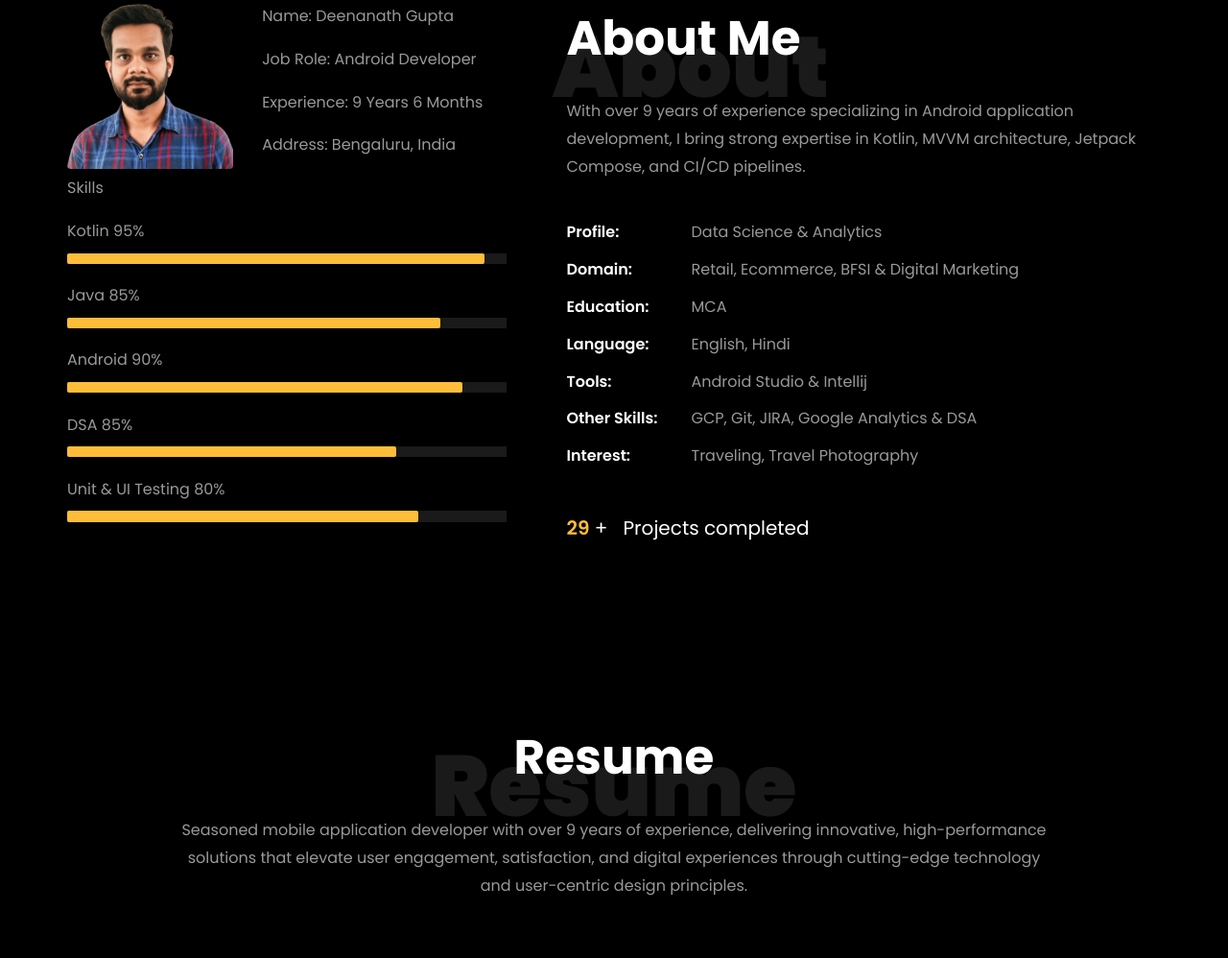
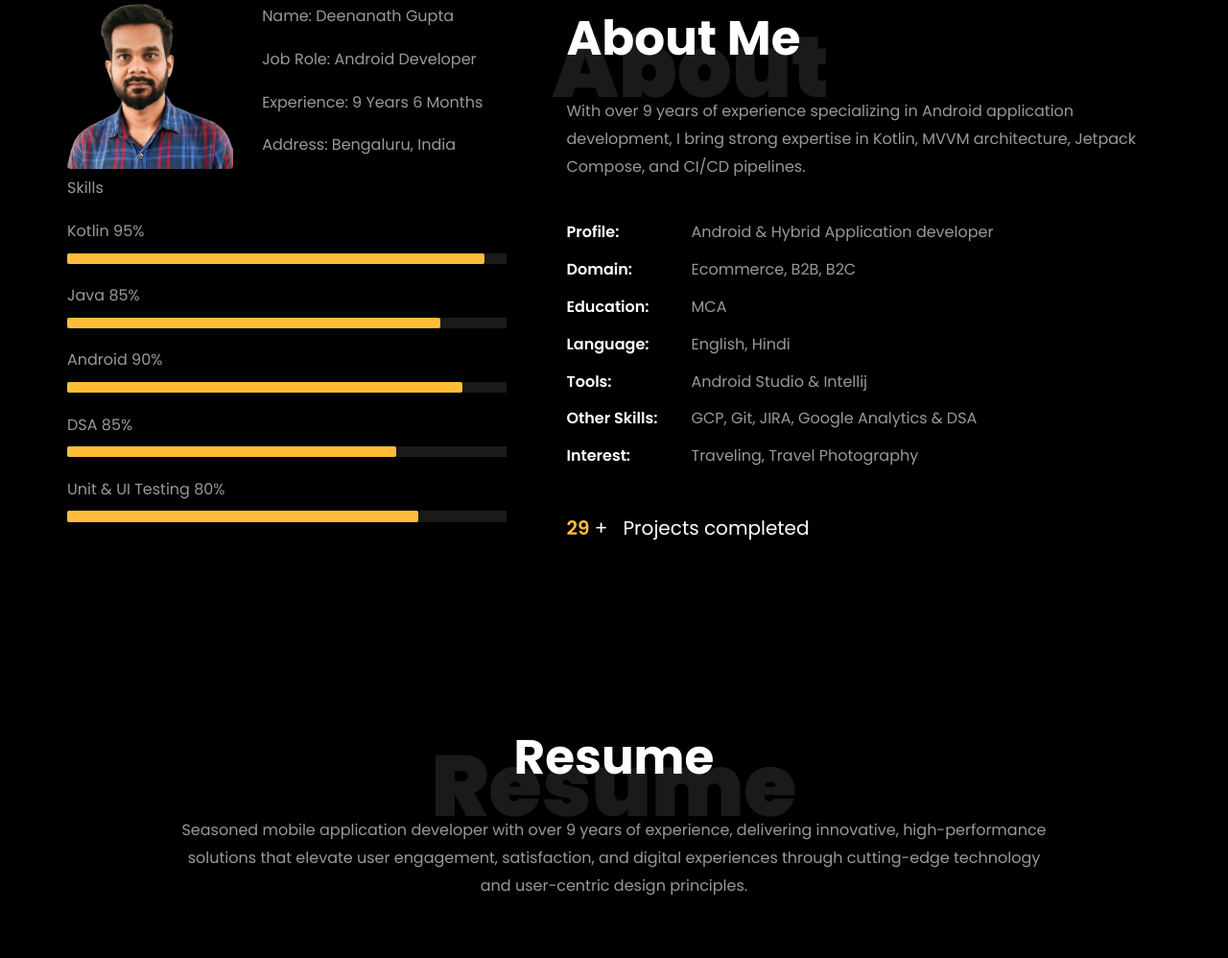
Before and after one commit to deenanathguptagit/deenanathguptagit.github.io, a plain HTML site: page index.html in a window 1280 px wide. Shown: the part 859-1857 px from the top of the page at 96% size. Drawn offline with Linux system fonts and the light colour scheme; files whose address does not match are found by name.

Commit message:
minor update

```diff
--- a/index.html
+++ b/index.html
@@ -272,8 +272,8 @@
 
 								<p>With over 9 years of experience specializing in Android application development, I bring strong expertise in Kotlin, MVVM architecture, Jetpack Compose, and CI/CD pipelines.</p>
 								<ul class="about-info mt-4 px-md-0 px-2">
-									<li class="d-flex"><span>Profile:</span> <span>Data Science &amp; Analytics</span></li>
-									<li class="d-flex"><span>Domain:</span> <span>Retail, Ecommerce, BFSI &amp; Digital Marketing</span></li>
+									<li class="d-flex"><span>Profile:</span> <span>Android &amp; Hybrid Application developer</span></li>
+									<li class="d-flex"><span>Domain:</span> <span>Ecommerce, B2B, B2C </span></li>
 									<li class="d-flex"><span>Education:</span> <span>MCA</span></li>
 									<li class="d-flex"><span>Language:</span> <span>English, Hindi</span></li>
 									<li class="d-flex"><span>Tools:</span> <span>Android Studio &amp; Intellij</span></li>
```
